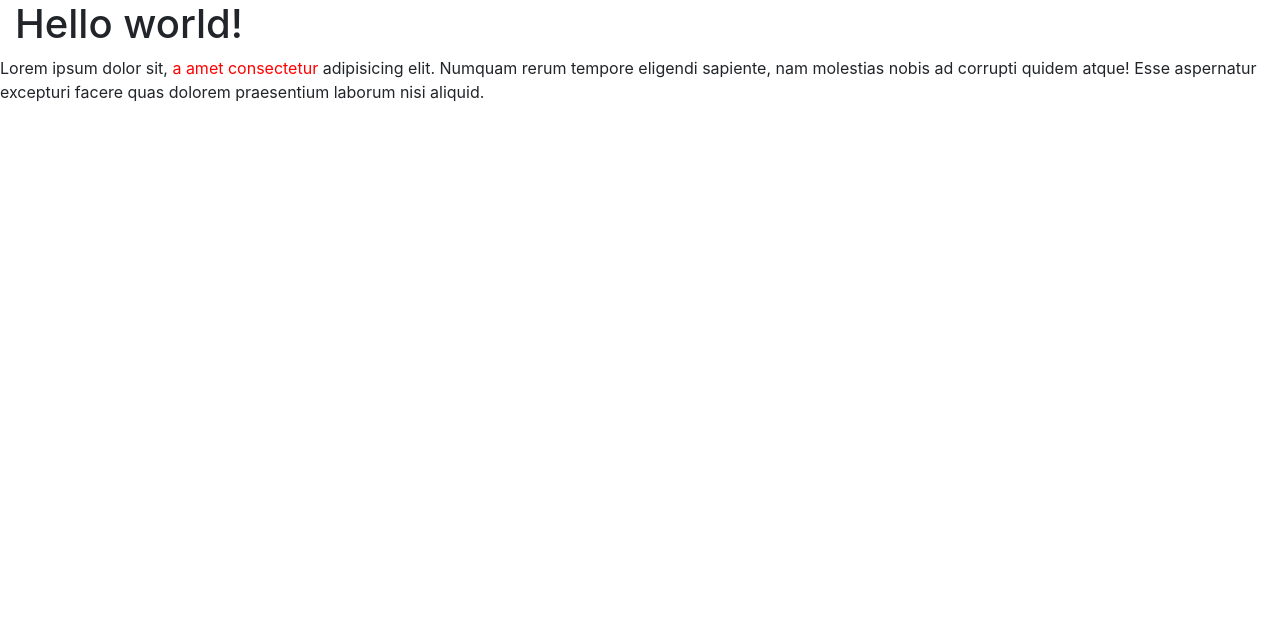
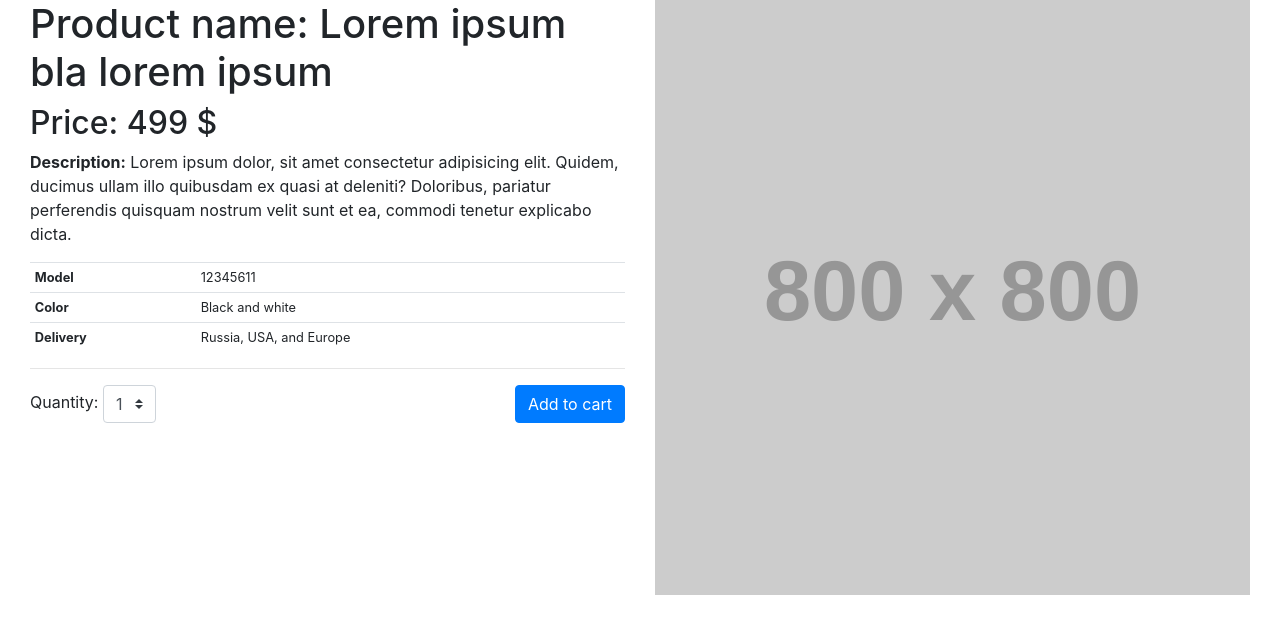
Before and after one commit to machal/bootstrap-example, a website: page product-detail.html in a window 1280 px wide. Drawn offline with nearby package versions, Linux system fonts and the light colour scheme; placeholder pictures from the web are drawn by us.

Commit message:
Product Detail  template

```diff
--- a/product-detail.html
+++ b/product-detail.html
@@ -16,13 +16,57 @@
 <body>
 
   <div class="container-fluid">
-      <h1>Hello world!</h1>
+    <div class="container-fluid">
+      <div class="row">
+        <div class="col-sm-6">
+          <h1>Product name: Lorem ipsum bla lorem ipsum</h1>
+          <h2>Price: 499 $</h2>
+          <p>
+            <strong>Description:</strong> Lorem ipsum dolor, sit amet consectetur adipisicing elit. Quidem, ducimus ullam illo quibusdam ex quasi at deleniti? Doloribus, pariatur perferendis quisquam nostrum velit sunt et ea, commodi tenetur explicabo dicta.
+          </p>
+          <table class="table table-sm small">
+            <tr>
+              <th>Model</th>
+              <td>12345611</td>
+            </tr>
+            <tr>
+              <th>Color</th>
+              <td>Black and white</td>
+            </tr>
+            <tr>
+              <th>Delivery</th>
+              <td>Russia, USA, and Europe</td>
+            </tr>
+          </table>
+          <hr>
+          <form action="" class="row">
+            <div class="col-sm-8 text-center text-sm-left mb-3 mb-sm-0">
+              <div class="display-flex align-items-baseline">
+                <label for="select" class="">
+                  Quantity:
+                </label>
+                <select id="select" class="custom-select w-auto">
+                  <option selected>1</option>
+                  <option>2</option>
+                  <option>3</option>
+                  <option>4</option>
+                </select>
+              </div>
+            </div>
+            <div class="col-sm-4 text-center text-sm-right mb-3 mb-sm-0">
+              <button class="btn btn-primary">Add to cart</button>
+            </div>
+          </form>
+        </div>
+        <div class="col-sm-6">
+          <p>
+            <img src="https://via.placeholder.com/800x800" alt="" class="img-fluid">
+          </p>
+        </div>
+      </div>
+    </div>
   </div>
 
-    <p>
-
-      Lorem ipsum dolor sit, <a href="#">a amet consectetur</a> adipisicing elit. Numquam rerum tempore eligendi sapiente, nam molestias nobis ad corrupti quidem atque! Esse aspernatur excepturi facere quas dolorem praesentium laborum nisi aliquid.
-    </p>
 
 </body>
 </html>
--- a/src/scss/index.scss
+++ b/src/scss/index.scss
@@ -1,13 +1,4 @@
 // Main SCSS file here
-
-// -------begin customization--------
-
-$theme-colors: (
-  "primary": red,
-  "my-color": blue
-);
-
-// -------end customization--------
 
 // bootstrap.scss
 @import "../../node_modules/bootstrap/scss/functions";
```
Also changed, not shown: dist/css/style.css, 1 other file. Lines whose indentation alone changed are shown as unchanged.
